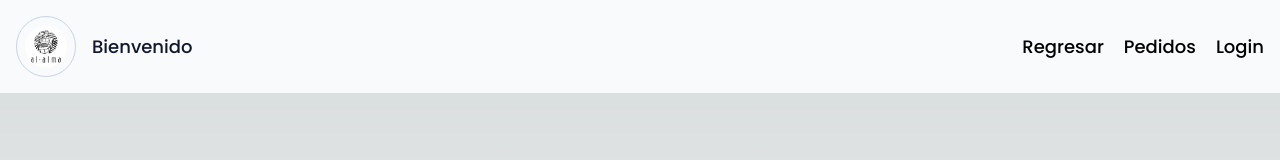
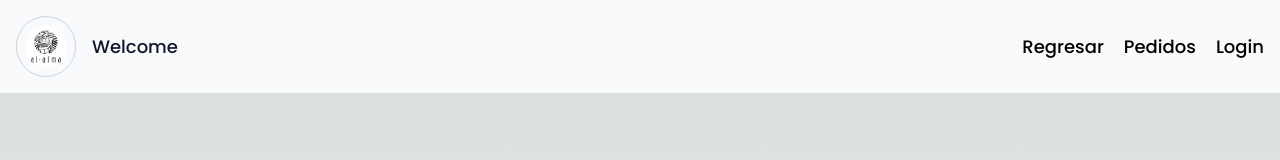
Before and after one commit to marlon7piri/clone-invu-v0.0.2, a Next.js app: page /home/pedidos in a window 1280 px wide. Shown: the top 160 px of the page. Built offline with nearby package versions, Linux system fonts and the light colour scheme; no server answers.

Commit message:
add new welcome text

```diff
--- a/app/home/NavBarClient.jsx
+++ b/app/home/NavBarClient.jsx
@@ -2,13 +2,12 @@
 
 import Link from "next/link";
 import React, { useState } from "react";
-import {useRouter } from "next/navigation";
+import { useRouter } from "next/navigation";
 import { useSession, signIn, signOut } from "next-auth/react";
 import { RxHamburgerMenu } from "react-icons/rx";
 
 import Image from "next/image";
 import { IoClose } from "react-icons/io5";
-
 
 const NavBarClient = () => {
   const [cambiarclase, setCambiarclase] = useState(false);
@@ -20,14 +19,11 @@ const NavBarClient = () => {
     setCambiarclase(!cambiarclase);
   };
 
-
-  const backFunction =()=>{
-    back()
+  const backFunction = () => {
+    back();
     document.getElementById("menu").classList.toggle("show_menu");
     setCambiarclase(!cambiarclase);
-
-
-  }
+  };
   return (
     <div className="nav_container">
       <div className=" w-full h-full flex  justify-between p-4  items-center ">
@@ -40,15 +36,11 @@ const NavBarClient = () => {
             priority="true"
             className="border border-slate-300 rounded-full p-2 object-cover"
           />
-        <span className="text-slate-900">Bienvenido {session?.username}</span>
+          <span className="text-slate-900">Welcome {session?.username}</span>
         </div>
         <div className="navbar_container">
           <ul className="menu" id="menu">
-          <button
-            onClick={backFunction}
-          >
-            Regresar
-          </button>
+            <button onClick={backFunction}>Regresar</button>
             <Link href="/home/pedidos" onClick={showMenu}>
               Pedidos
             </Link>
@@ -73,7 +65,6 @@ const NavBarClient = () => {
                 Logout
               </button>
             )}
-
           </ul>
         </div>
 
@@ -86,7 +77,6 @@ const NavBarClient = () => {
             <IoClose />
           </span>
         )}
-
       </div>
     </div>
   );
```
Also changed, not shown: app/page.jsx (+4 -7 lines). Lines whose indentation alone changed are shown as unchanged.
